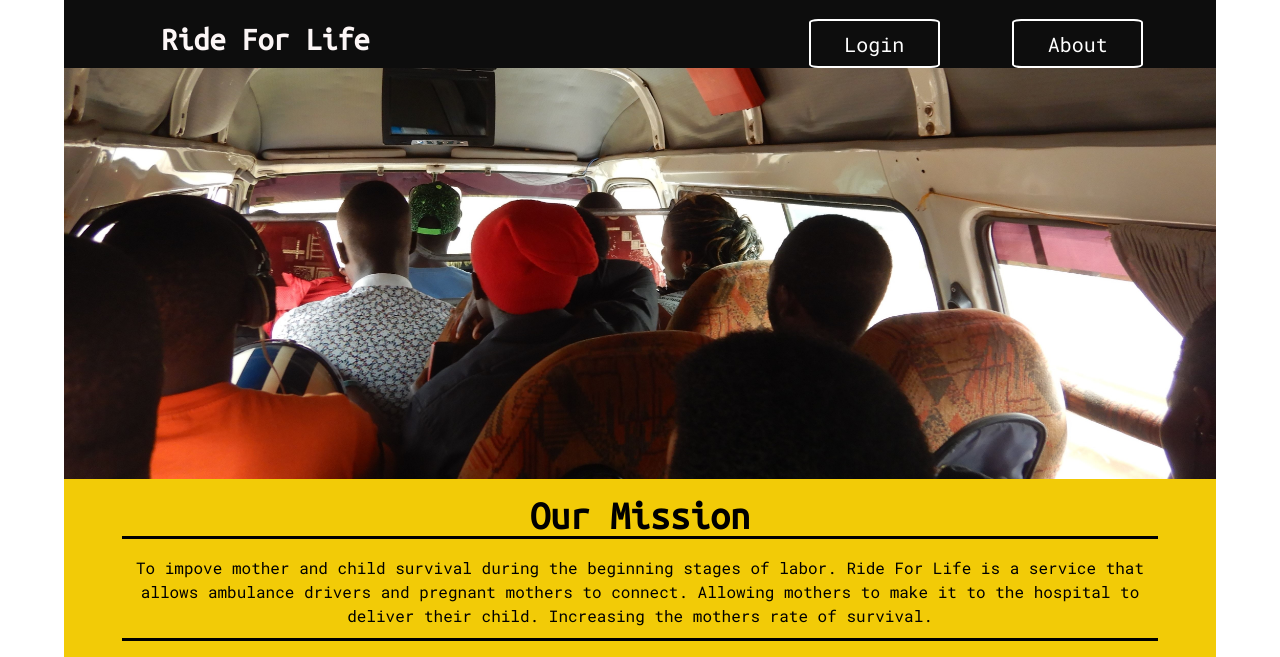
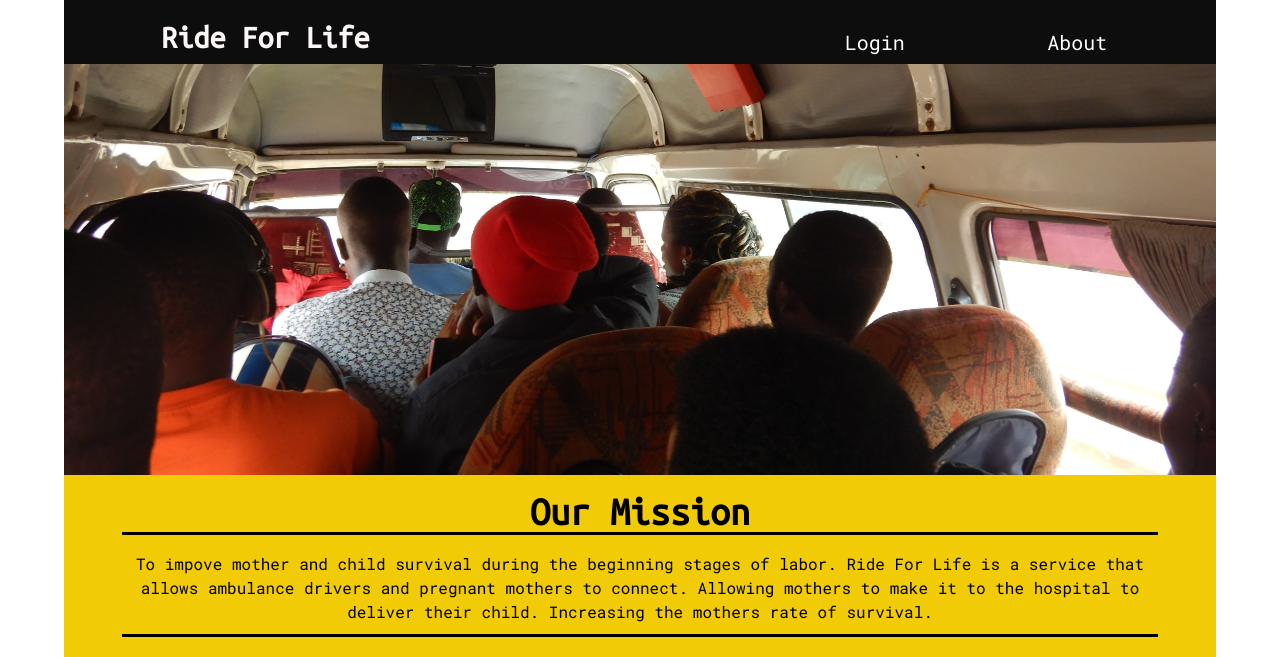
Before and after one commit to BW-Ride-for-Life/Marketing-Page, a plain HTML site: page index.html in a window 1280 px wide. Shown: the top 657 px of the page. Drawn offline with Linux system fonts and the light colour scheme.

Commit message:
minor change

```diff
--- a/less/navigation.less
+++ b/less/navigation.less
@@ -26,7 +26,7 @@
             color: white;
             padding: 2% 7%;
             border-radius: 7%;
-            border:2px solid white;
+            // border:2px solid white;
 
             &:hover{
                 background-color: blanchedalmond;
```
Also changed, not shown: css/index.css.
